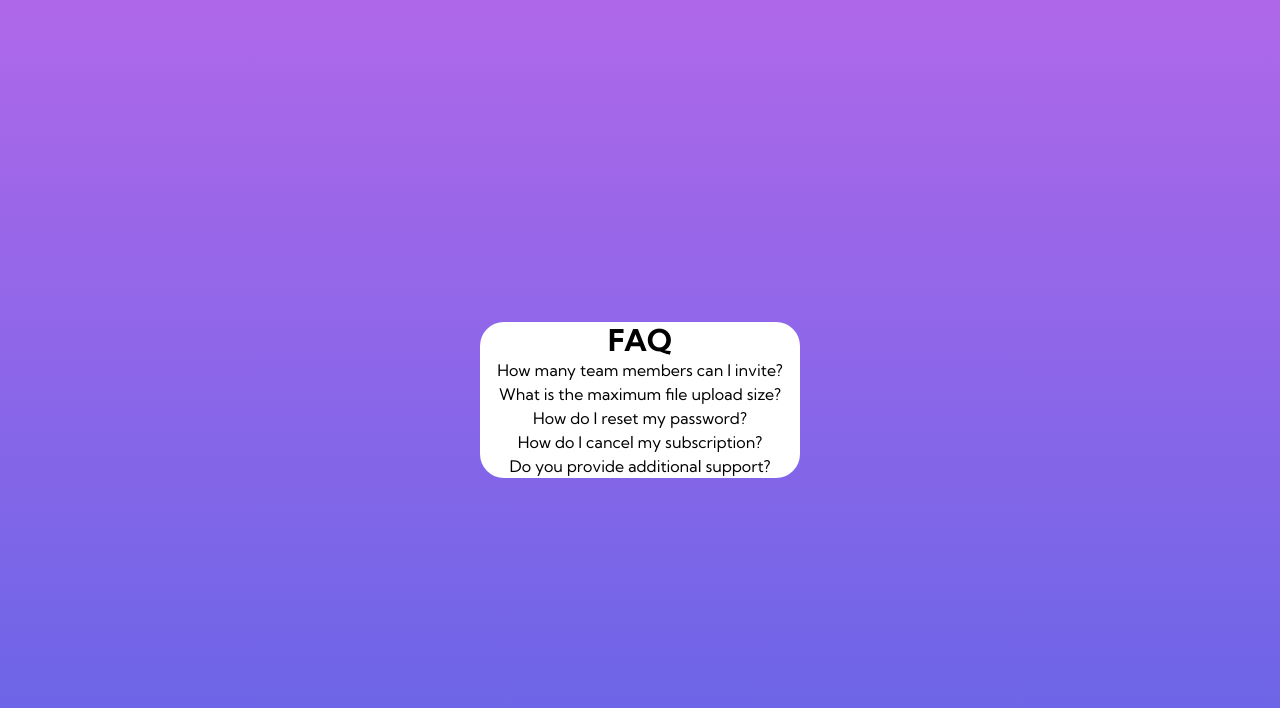
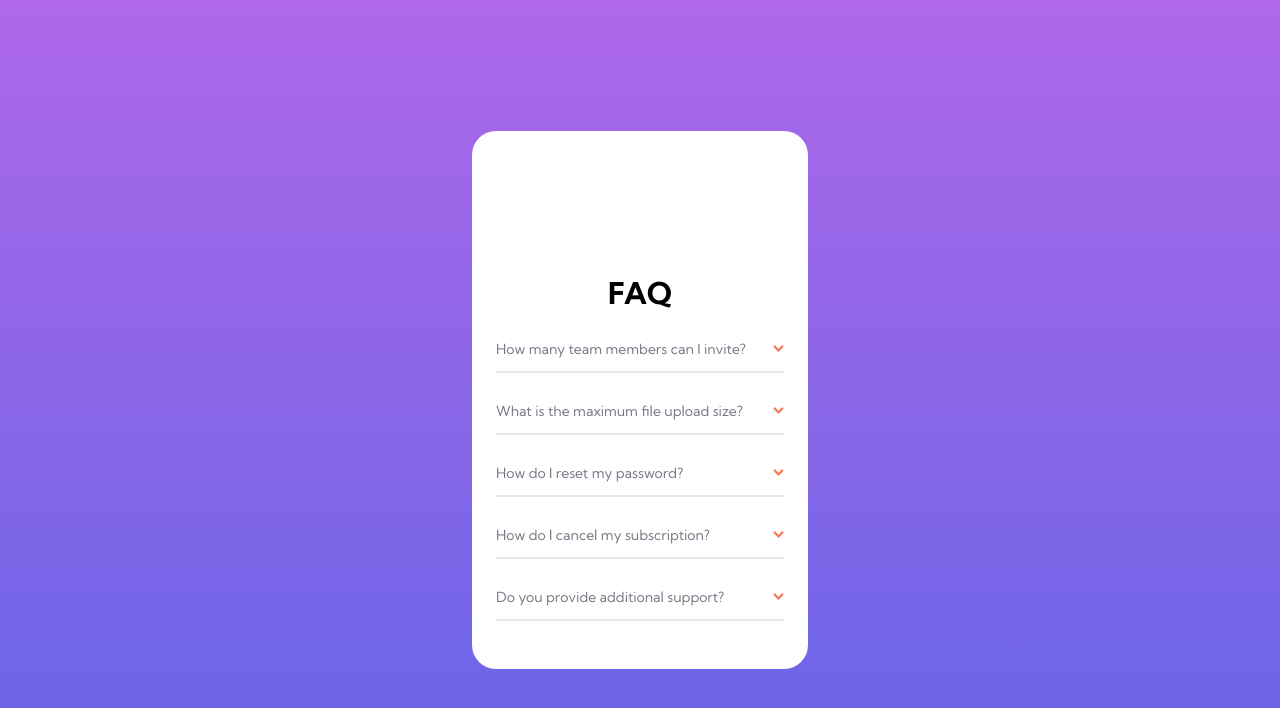
Before and after one commit to fkrunic/frontend-mentor-faq-accordion-card, a Vue app: page / in a window 1280 px wide. Shown: the top 708 px of the page. Built offline with nearby package versions, Linux system fonts and the light colour scheme.

Commit message:
basic accordion styling

```diff
--- a/src/App.vue
+++ b/src/App.vue
@@ -17,7 +17,7 @@ const faqs: Array<FAQ> = [
   },
   {
     question: "How do I reset my password?",
-    answer: "Before logging in, there is a button to 'Reset Password'"
+    answer: "Before logging in, there is a button to 'Reset Password'."
   },
   {
     question: "How do I cancel my subscription?",
@@ -33,10 +33,10 @@ const faqs: Array<FAQ> = [
 
 <template>
   <div class="flex justify-center items-center min-h-screen">
-    <div class="flex flex-col w-80 items-center bg-white rounded-3xl">
+    <div class="flex flex-col gap-4 pb-12 w-[21rem] items-center bg-white rounded-3xl">
       <!-- <img class="absolute" src="./assets/img/illustration-woman-online-mobile.svg" alt="women-online-mobile"> -->
       <!-- <img class="absolute" src="./assets/img/bg-pattern-mobile.svg" alt="background-shadow"> -->
-      <p class="font-bold text-3xl">FAQ</p>
+      <p class="font-bold text-3xl pt-36">FAQ</p>
       <Accordion
         v-for="fq of faqs"
         :key="fq.question"
--- a/src/components/Accordion.vue
+++ b/src/components/Accordion.vue
@@ -11,9 +11,19 @@ function toggleAccordion() {
 </script>
 
 <template>
-  <div class="flex flex-col cursor-pointer gap-2" @click="toggleAccordion">
-    <p>{{ question }}</p>
-    <p v-if="toggled">{{ answer }}</p>
+  <div
+    class="flex flex-col w-72 cursor-pointer gap-2 py-3 border-b-2 border-b-light-grayish-blue"
+    @click="toggleAccordion"
+    >
+    <div class="flex flex-row items-center justify-between">
+      <p
+        class="text-sm text-semi-dark-grayish-blue"
+        :class="toggled ? 'font-bold text-dark-blue' : ''"
+      >{{ question }}
+      </p>
+      <img class="h-2" src="../assets/img/icon-arrow-down.svg" alt="accordion-arrow">
+    </div>
+      <p class="text-xs text-semi-dark-grayish-blue pr-6" v-if="toggled">{{ answer }}</p>
   </div>
 </template>
 
```
